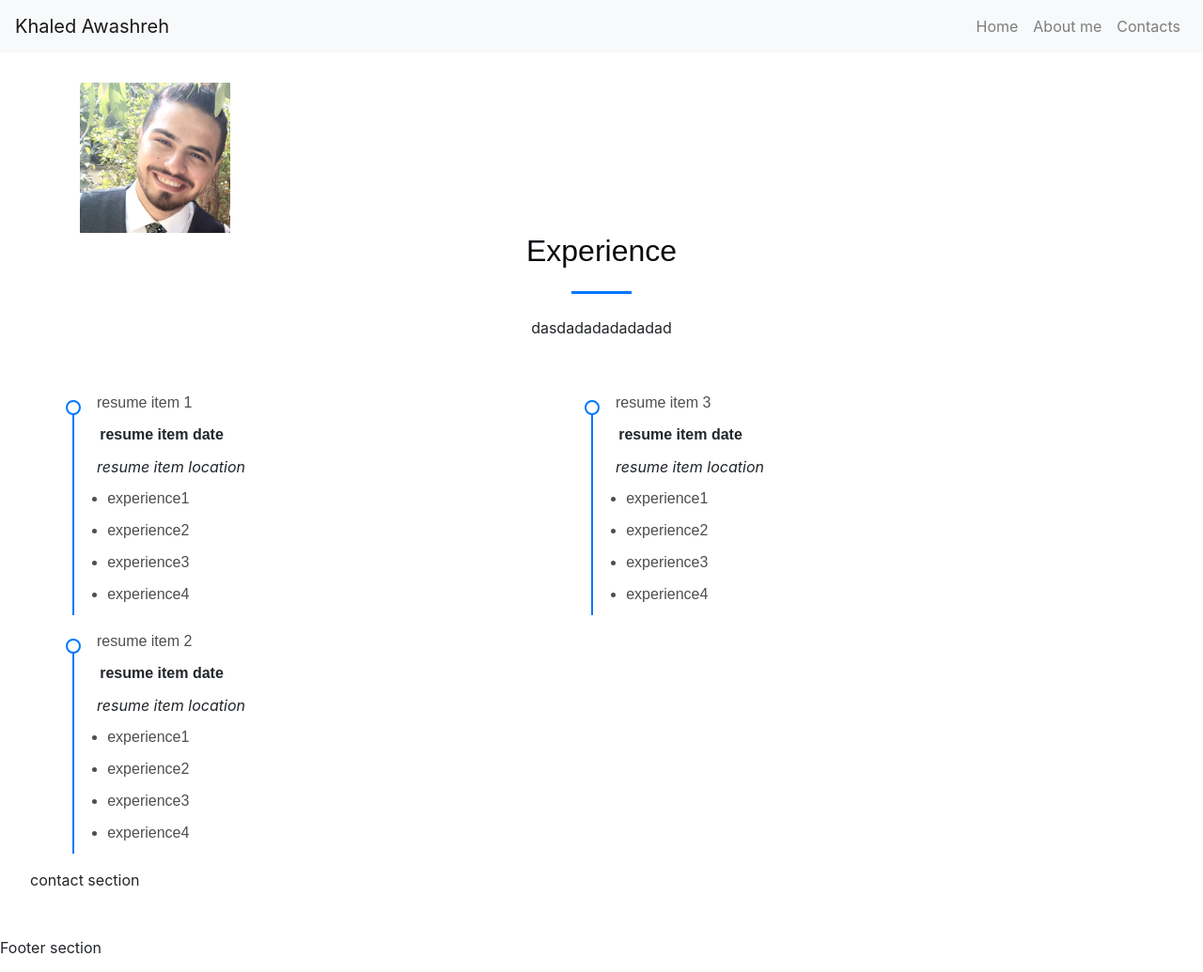
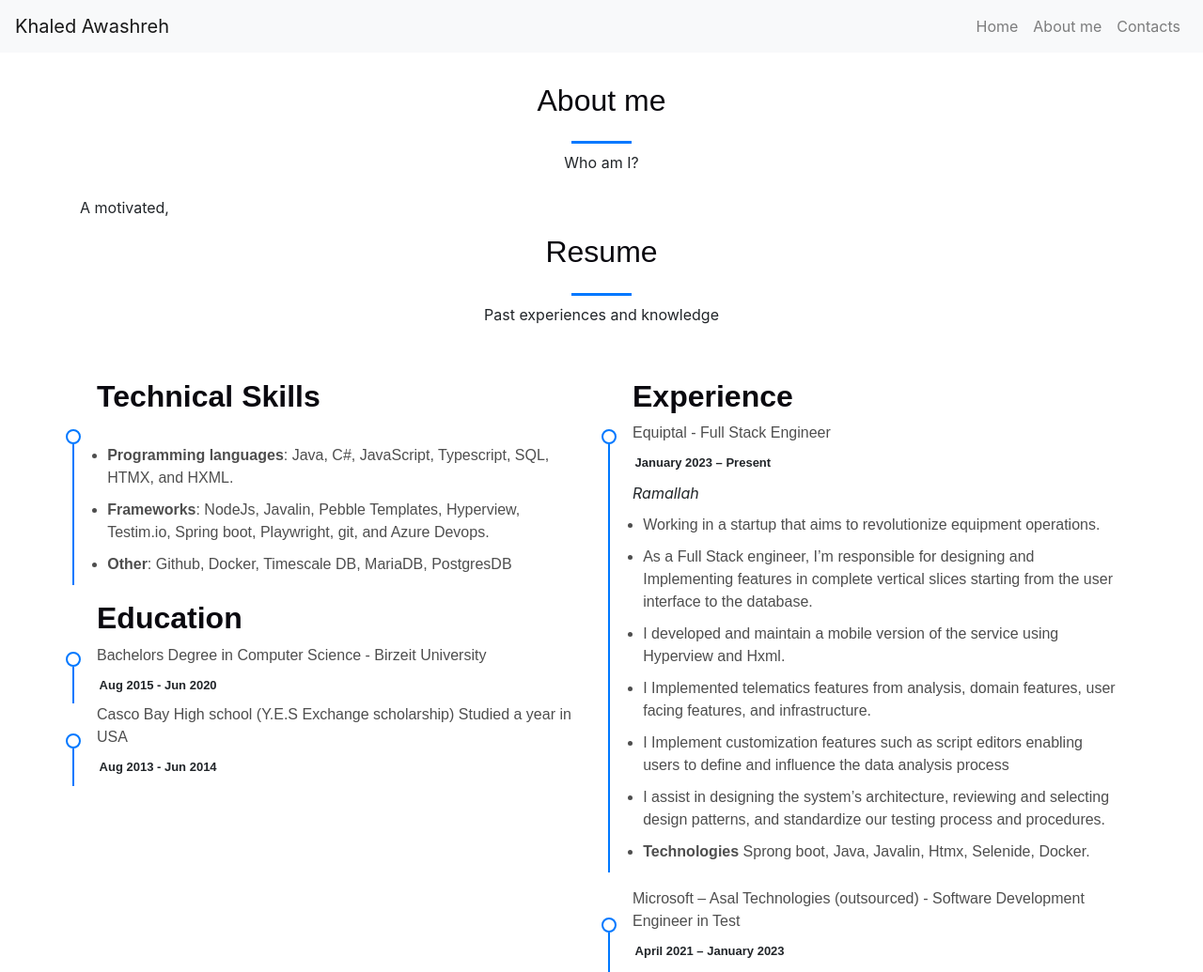
Before and after one commit to KhaledAwashreh/personal-portfolio, a plain HTML site: page index.html in a window 1280 px wide. Shown: the top 1035 px of the page at 94% size. Drawn offline with nearby package versions, Linux system fonts and the light colour scheme.

Commit message:
update and add content

```diff
--- a/index.html
+++ b/index.html
@@ -37,80 +37,105 @@
         </nav>
     </header>
     <main class="main-padding">
-        <section id="introduction">
-            <div class="container">
+        <section id="introduction" class="container">
+            <div class="section-title">
+                <h2>About me</h2>
+            </div>
+            <div class="section-subtitle">Who am I?</div>
+            <p>
+                A motivated,
+            </p>
+        </section>
+        <section id="experience" class="container">
+            <div class="section-title ">
+                <h2>Resume</h2>
+            </div>
+            <div class="section-subtitle"> Past experiences and knowledge</div>
             <div class="row">
-                    <div class="col-lg-2">
-                        <img src="./resources/images/personal-profile.jpeg" class="img-fluid" alt="">
+                <div class="resume-column">
+                    <h2 class="resume-column-title">Technical Skills</h2>
+                    <div class="resume-item">
+                        <div class="resume-item-title"><br></div>
+                        <div class="resume-item-content">
+                            <ul>
+                                <li><b>Programming languages</b>: Java, C#, JavaScript, Typescript, SQL, HTMX, and HXML.</li>
+                                <li><b>Frameworks</b>: NodeJs, Javalin, Pebble Templates, Hyperview, Testim.io, Spring boot, Playwright, git, and Azure Devops.                                </li>
+                                <li><b>Other</b>: Github, Docker, Timescale DB, MariaDB, PostgresDB</li>
+                            </ul>
                         </div>
-                    <div class="col-sm-12 col-lg-6">
-                        <p>
-                        </p>
-                        <p>
-
-                        </p>
                     </div>
+                    <h2 class="resume-column-title">Education</h2>
+                    <div class="resume-item">
+                        <div class="resume-item-title">Bachelors Degree in Computer Science - Birzeit University </div>
+                        <div class="resume-item-date">Aug 2015 - Jun 2020</div>
+                    </div>
+                    <div class="resume-item">
+                        <div class="resume-item-title">Casco Bay High school (Y.E.S Exchange scholarship) Studied a year in USA</div>
+                        <div class="resume-item-date">Aug 2013 - Jun 2014</div>
+                    </div>
+                </div>
+                <div class="resume-column">
+                    <h2 class="resume-column-title">Experience</h2>
+                    <div class="resume-item">
+                        <div class="resume-item-title">Equiptal - Full Stack Engineer </div>
+                        <div class="resume-item-date">January 2023 – Present</div>
+                        <div class="resume-item-details">Ramallah</div>
+                        <div class="resume-item-content">
+                            <ul>
+                                <li>Working in a startup that aims to revolutionize equipment operations. </li>
+                                <li>As a Full Stack engineer, I’m responsible for designing and Implementing features in
+                                    complete vertical slices
+                                    starting from the user interface to the database. </li>
+                                <li>I developed and maintain a mobile version of the service using Hyperview and Hxml.
+                                </li>
+                                <li>I Implemented telematics features from analysis, domain features, user facing
+                                    features, and infrastructure.</li>
+                                <li>I Implement customization features such as script editors enabling users to define
+                                    and
+                                    influence the data analysis process</li>
+                                <li>I assist in designing the system’s architecture, reviewing and selecting design
+                                    patterns, and standardize our testing process and procedures.</li>
+                                <li><b>Technologies</b> Sprong boot, Java, Javalin, Htmx, Selenide, Docker. </li>
+                            </ul>
                         </div>
                     </div>
 
-        </section>
-        <section id="experience">
-            <div class="container section-title ">
-                <h2>Experience</h2>
-            </div>
-            <div class="section-subtitle"> dasdadadadadadad</div>
-            <div class="container">
-                <div class="row">
-                    <div class="resume-column c">
                     <div class="resume-item">
-                            <div class="resume-item-title">resume item 1 </div>
-                            <div class="resume-item-date">resume item date</div>
-                            <div class="resume-item-details">resume item location</div>
+                        <div class="resume-item-title">Microsoft – Asal Technologies (outsourced) - Software Development Engineer in Test</div>
+                        <div class="resume-item-date">April 2021 – January 2023</div>
+                        <div class="resume-item-details">Rawabi</div>
                         <div class="resume-item-content">
                             <ul>
-                                    <li>experience1</li>
-                                    <li>experience2</li>
-                                    <li>experience3</li>
-                                    <li>experience4 </li>
+                                <li>I worked inside Microsoft’s Conversation Intelligence team, an AI analysis service of voice calls also integrated into Dynamics365 and other services.</li>
+                                <li>I Designed and implemented high coverage E2E tests with Playwright and Testim, the migration from manual to automation reduced test runtime by 66%.</li>
+                                <li>I Integrated Testim’s test execution from Testim platform into Azure Devops pipelines.</li>
+                                <li>I participated in designing features with the product owners and assisted developers when refactoring designs.</li>
+                                <li>I created documentation for the testing tools and codebase, and provided sessions for Engineers.</li>
+                                <li><b>Technologies</b>: NodeJs, Testim.io, Playwright, Typescript, Javascript, Azure Devop.</li>
                             </ul>
                         </div>
                     </div>
                     <div class="resume-item">
-                            <div class="resume-item-title">resume item 2</div>
-                            <div class="resume-item-date">resume item date</div>
-                            <div class="resume-item-details">resume item location</div>
+                        <div class="resume-item-title">Technical support</div>
+                        <div class="resume-item-date"> Oct 2020 - March 2021</div>
+                        <div class="resume-item-details">Ramallah</div>
                         <div class="resume-item-content">
                             <ul>
-                                    <li>experience1</li>
-                                    <li>experience2</li>
-                                    <li>experience3</li>
-                                    <li>experience4 </li>
+                                <li>was responsible for diagnosing and solving all internet related problems customers had. From hardware, software, connection, usage problems and more.</li>
+
                             </ul>
                         </div>
-                        </div>
-                    </div>
-                    <div class="resume-column col-6">
-                        <div class="resume-item">
-                            <div class="resume-item-title">resume item 3</div>
-                            <div class="resume-item-date">resume item date</div>
-                            <div class="resume-item-details">resume item location</div>
-                            <div class="resume-item-content">
-                                <ul>
-                                    <li>experience1</li>
-                                    <li>experience2</li>
-                                    <li>experience3</li>
-                                    <li>experience4 </li>
-                                </ul>
-                            </div>
-                        </div>
-
                     </div>
 
                 </div>
             </div>
         </section>
         <section id="contact-me">
-            <p>contact section</p>
+            <div class="container">
+                <div class=" section-title ">
+                    <h2>Contact information</h2>
+                </div>
+            </div>
         </section>
     </main>
     <footer>
--- a/resources/styles/base-style.css
+++ b/resources/styles/base-style.css
@@ -2,12 +2,18 @@
 
   :root {
 
-    --background-color: #ffffff; /* Background color for the entire website, including individual sections */
-    --default-color: #4e4e4e; /* Default color used for the majority of the text content across the entire website */
-    --heading-color: #0a090f; /* Color for headings, subheadings and title throughout the website */
-    --accent-color: #0078ff; /* Accent color that represents your brand on the website. It's used for buttons, links, and other elements that need to stand out */
-    --surface-color: #ffffff; /* The surface color is used as a background of boxed elements within sections, such as cards, icon boxes, or other elements that require a visual separation from the global background. */
-    --contrast-color: #ffffff; /* Contrast color for text, ensuring readability against backgrounds of accent, heading, or default colors. */
+    --background-color: #ffffff;
+    /* Background color for the entire website, including individual sections */
+    --default-color: #4e4e4e;
+    /* Default color used for the majority of the text content across the entire website */
+    --heading-color: #0a090f;
+    /* Color for headings, subheadings and title throughout the website */
+    --accent-color: #0078ff;
+    /* Accent color that represents your brand on the website. It's used for buttons, links, and other elements that need to stand out */
+    --surface-color: #ffffff;
+    /* The surface color is used as a background of boxed elements within sections, such as cards, icon boxes, or other elements that require a visual separation from the global background. */
+    --contrast-color: #ffffff;
+    /* Contrast color for text, ensuring readability against backgrounds of accent, heading, or default colors. */
   }
 
 
@@ -42,11 +48,11 @@
     text-align: center;
   }
 
-
+  #experience {min-width: 85%;}
   .section-subtitle {
     text-align: center;
     font-weight: var(--light-font);
-    margin: 1.5em auto 1.5em auto;
+    margin: 0.5em auto 1.5em auto;
   }
 
   .section-title::after {
@@ -64,6 +70,7 @@
     position: relative;
   }
 
+
   .resume-item-title {
     position: relative;
     font-weight: var(--light-font);
@@ -75,6 +82,13 @@
     width: 50%;
     padding-top: 2em;
     padding-left: 33px;
+    padding-right: 1em;
+  }
+
+  .resume-column-title {
+    font-family: var(--heading-font);
+    color: var(--heading-color);
+    font-weight: var(--bold-font);
   }
 
 
@@ -97,7 +111,7 @@
     text-indent: 0.2em;
     padding-top: 10px;
     padding-bottom: 10px;
-    font-size: medium;
+    font-size: small;
     font-weight: var(--bold-font);
     font-family: var(--heading-font);
     color: var(--heading-colorlt-color);
```
Lines whose indentation alone changed are shown as unchanged.
